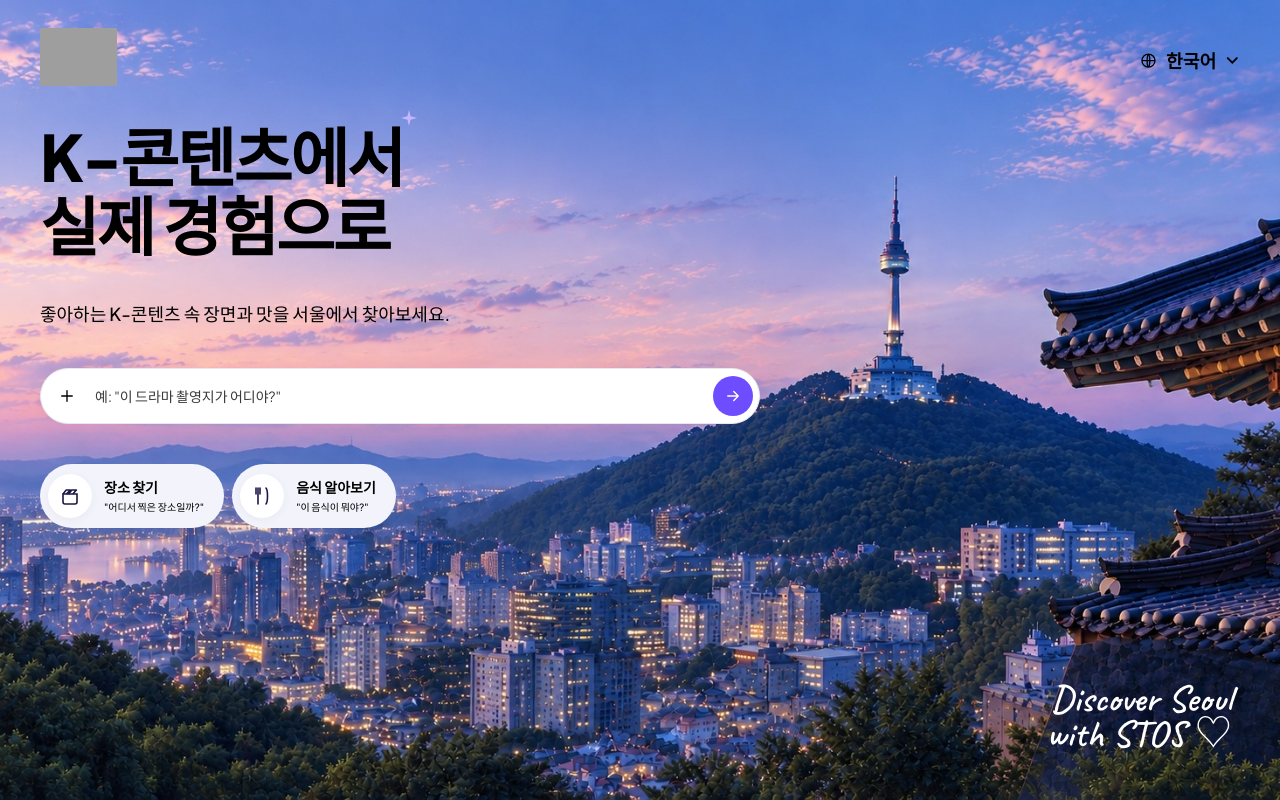
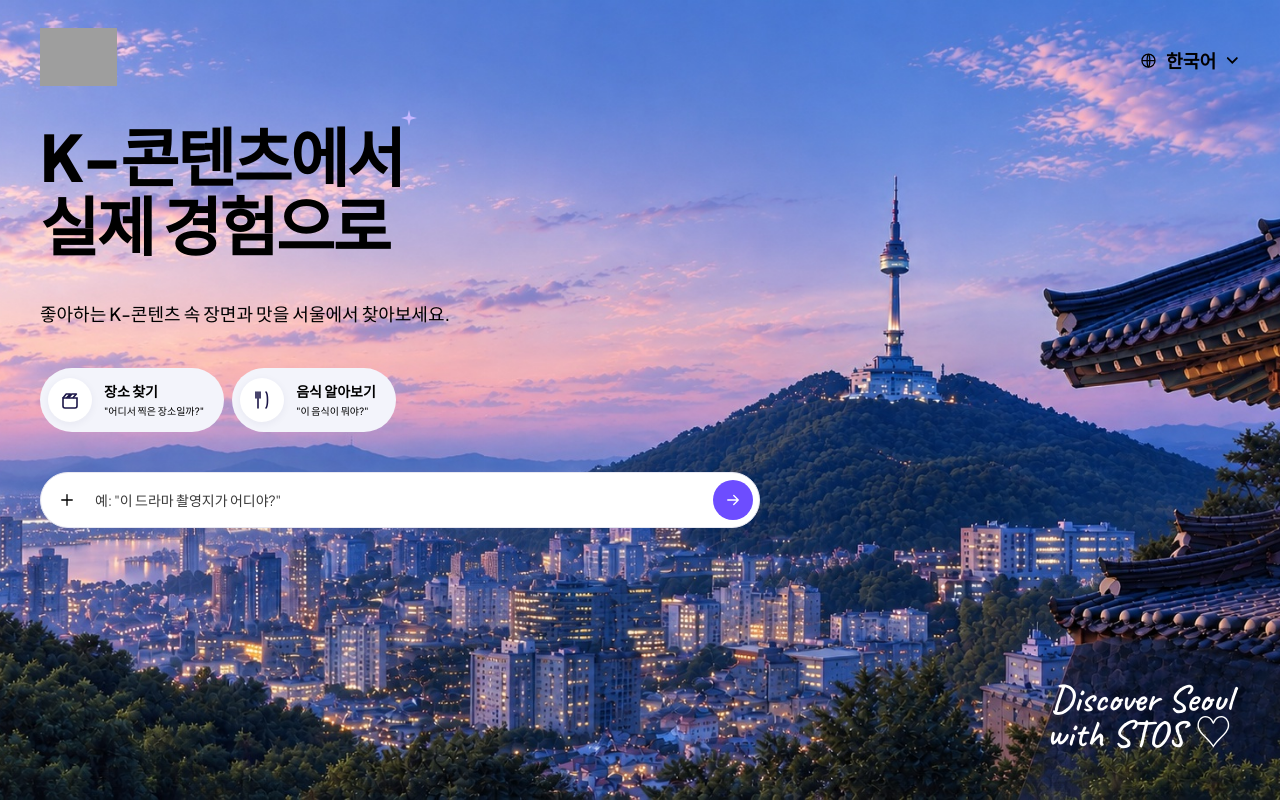
Before and after one commit to dayun6530/mju-ai-hackathon, a React (Vite) app in the folder frontend/: page / in a window 1280 px wide. Built offline with nearby package versions, Linux system fonts and the light colour scheme; grey boxes are pictures that could not be loaded; a web font is replaced by a local one.

Commit message:
button change

```diff
--- a/frontend/src/pages/HomePage.jsx
+++ b/frontend/src/pages/HomePage.jsx
@@ -139,13 +139,6 @@ export default function HomePage() {
               {text.sub}
             </p>
 
-            <form
-              className="mt-10 flex h-14 items-center gap-2 rounded-full border border-[#e7e7f2] bg-white py-1.5 pr-1.5 pl-1.5 shadow-[0_10px_30px_rgba(55,45,120,0.06)]"
-              onSubmit={onSearch}
-            >
-              <SearchField text={text} photo={photo} onPhotoChange={setPhoto} />
-            </form>
-
             <div className="mt-10 flex flex-wrap gap-2">
               {modes.map((mode) => (
                 <ModeChip
@@ -157,6 +150,13 @@ export default function HomePage() {
                 />
               ))}
             </div>
+
+            <form
+              className="mt-10 flex h-14 items-center gap-2 rounded-full border border-[#e7e7f2] bg-white py-1.5 pr-1.5 pl-1.5 shadow-[0_10px_30px_rgba(55,45,120,0.06)]"
+              onSubmit={onSearch}
+            >
+              <SearchField text={text} photo={photo} onPhotoChange={setPhoto} />
+            </form>
           </div>
         </section>
       </div>
```
